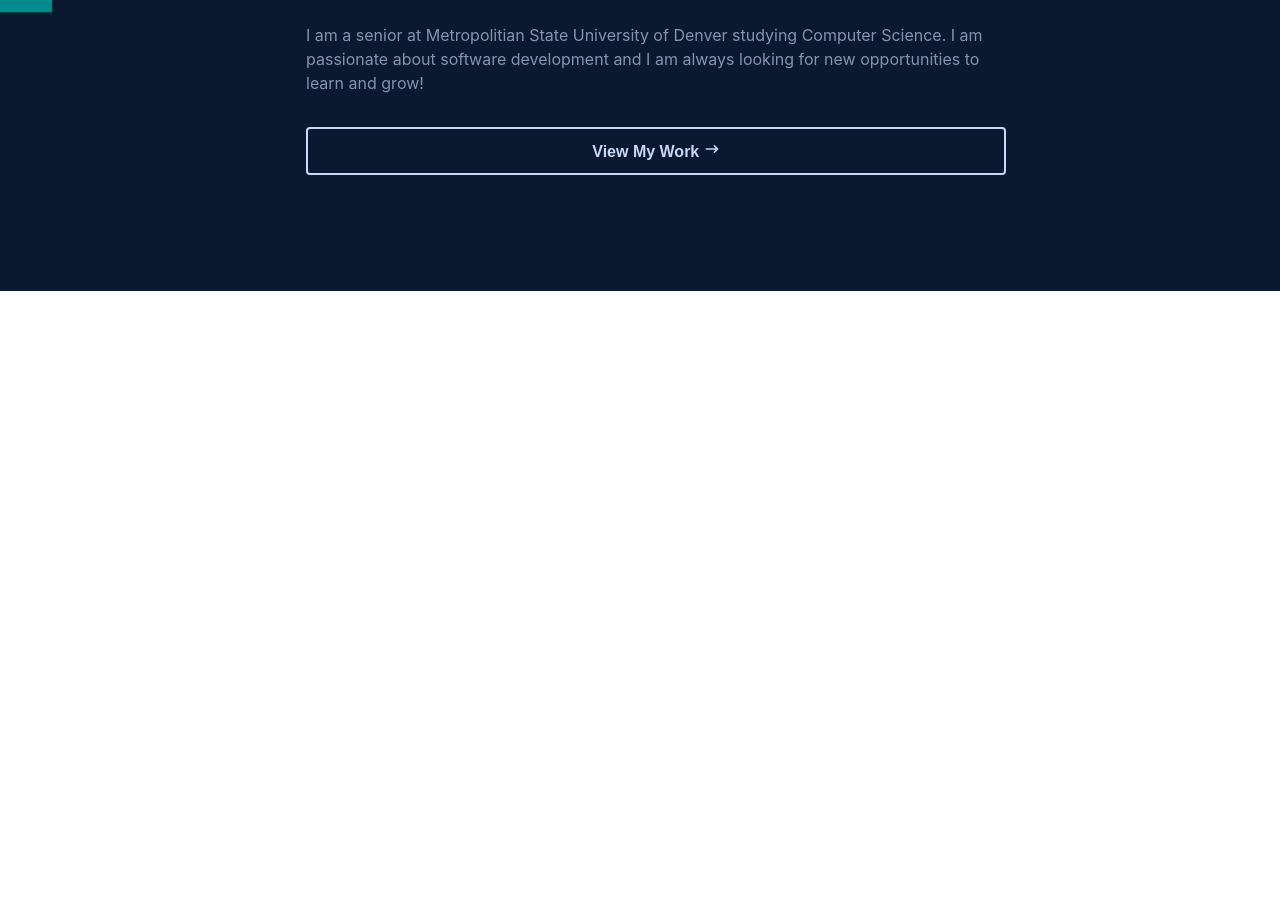
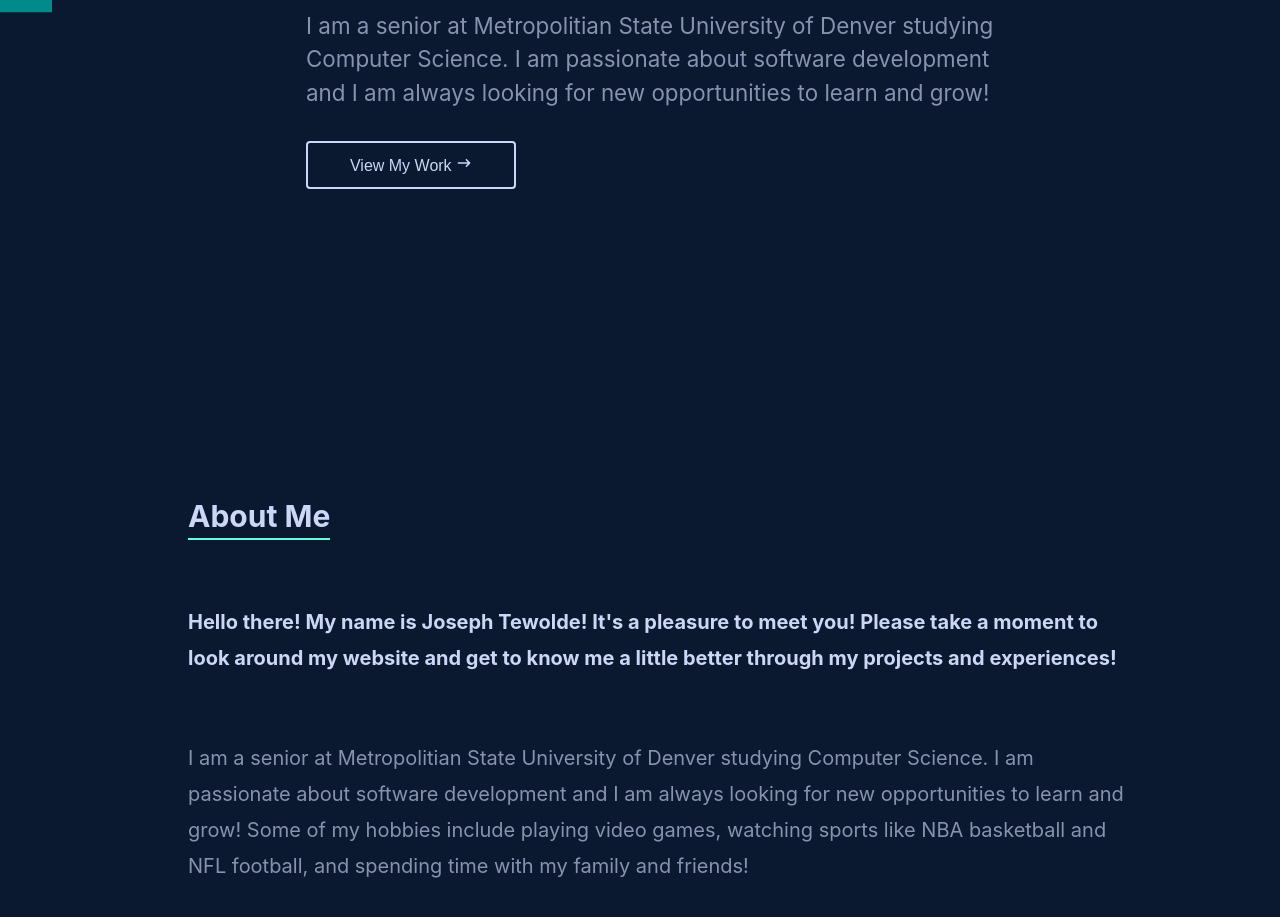
Before and after one commit to jtewolde/PersonalPortfolio-TewoldeJoseph, a React (Create React App) app in the folder frontend/: page / in a window 1280 px wide. Shown: the part 509-1426 px from the top of the page. Before the commit the page ends 800 px from the top, so only its background shows below. Built offline with nearby package versions, Linux system fonts and the light colour scheme.

Commit message:
Added About page and integrated it into the main application

```diff
--- a/frontend/src/App.js
+++ b/frontend/src/App.js
@@ -1,6 +1,7 @@
 import logo from './logo.svg';
 import Navbar from './components/Navbar';
 import Home from './pages/Home';
+import About from './pages/About';
 import './App.css';
 
 
@@ -11,6 +12,7 @@ function App() {
 
       <Navbar />
       <Home />
+      <About />
 
 
     </div>
--- /dev/null
+++ b/frontend/src/pages/About.js
@@ -0,0 +1,32 @@
+import React from 'react'
+import '../pages/styling/About.css';
+
+export default function About() {
+    return (
+        <div className="about-background">
+
+            <div className="about-container">
+
+                <h1 className="about-title">About Me</h1>
+
+                <p className="about-text">
+
+                    Hello there! My name is Joseph Tewolde! It's a pleasure to meet you!
+                    Please take a moment to look around my website and get to know me a little better through my projects and experiences!
+
+                </p>
+
+                <p className="about-paragraph">
+
+                    I am a senior at Metropolitian State University of Denver studying Computer Science.
+                    I am passionate about software development and I am always looking for new opportunities to learn and grow!
+                    Some of my hobbies include playing video games, watching sports like NBA basketball and NFL football, and spending time with my family and friends!
+
+
+                </p>
+
+            </div>
+
+        </div>
+    )
+}
--- a/frontend/src/pages/Home.js
+++ b/frontend/src/pages/Home.js
@@ -10,10 +10,10 @@ export default function Home() {
 
             <div className="home-container">
 
-                <p className="home-title">Hello, my name is </p>
+                <p className="home-title">Hello, My Name is </p>
                 <h1 className="home-name">Joseph Tewolde </h1>
                 <img src={PortfolioImage} alt="Joseph Tewolde" className="home-image" />
-                <h2 className="home-subtitle">I'm an aspiring software developer</h2>
+                <h2 className="home-subtitle">I'm an aspiring software developer!</h2>
                 <p className="home-description">I am a senior at Metropolitian State University of Denver studying Computer Science. I am passionate about software development and I am always looking for new opportunities to learn and grow! </p>
 
                 {/* Button to view my projects/work */}
--- /dev/null
+++ b/frontend/src/pages/styling/About.css
@@ -0,0 +1,61 @@
+/* Background */
+.about-background {
+    width: 100%;
+    height: 100vh;
+    background-color: #0a192f;
+    display: flex;
+    justify-content: center;
+    align-items: center;
+    padding-left: 2rem;
+}
+
+/* Container */
+.about-container {
+    max-width: 1000px;
+    margin: 0 auto;
+    padding: 0 2rem;
+    display: flex;
+    flex-direction: column;
+    align-items: flex-start; /* Align items to the left */
+    gap: 1.5rem; /* Add spacing between title and text */
+}
+
+.about-title {
+    color: #ccd6f6;
+    font-size: 30px;
+    font-weight: bold;
+    padding-bottom: 0.25rem; /* Reduce padding for closer underline */
+    border-bottom: 2px solid #64ffda;
+    display: inline-block;
+    text-align: center;
+    width: fit-content; /* Fit underline to text width */
+}
+
+.about-text {
+    color: #ccd6f6;
+    font-size: 20px;
+    font-weight: bold;
+    line-height: 1.8;
+    text-align: left; /* Align text to the left */
+    width: 100%; /* Ensure text spans full width */
+    padding: 0; /* Remove extra padding */
+}
+
+.about-paragraph {
+    color: #8892b0;
+    font-size: 20px;
+    line-height: 1.8;
+    text-align: left; /* Align paragraph text to the left */
+    width: 100%; /* Ensure paragraph spans full width */
+    padding: 0; /* Remove extra padding */
+}
+
+@media screen and (max-width: 768px) {
+    .about-container {
+        align-items: center; /* Center-align items on small screens */
+        text-align: center; /* Center text on small screens */
+    }
+    .about-title, .about-text, .about-paragraph {
+        text-align: center;
+    }
+}
--- a/frontend/src/pages/styling/Home.css
+++ b/frontend/src/pages/styling/Home.css
@@ -23,7 +23,7 @@
 
 /* Title */
 .home-title {
-    color: #b82693; /* Similar to Tailwind's pink-600 */
+    color: #64ffda;
     font-size: 1.25rem;
     margin-bottom: -1rem;
 }
@@ -55,26 +55,27 @@
 /* Description */
 .home-description {
     color: #8892b0;
-    font-size: 1rem;
+    font-size: 1.4rem;
     line-height: 1.5;
     max-width: 700px;
     margin: 0 auto;
 }
 
 .home-button{
+    display: inline-block;
     padding: 0.75rem 1.5rem;
     margin-top: 2rem;
     background-color: transparent;
     color: #ccd6f6;
     border-radius: 0.25rem;
     font-size: 1rem;
-    font-weight: bold;
     cursor: pointer;
     border: 2px solid #ccd6f6;
+    width: 30%
 }
 
 .home-button:hover {
-    background-color: #a61e8c; /* Similar to Tailwind's pink-700 */
+    background-color: #41a48d;
     transform: scale(1.05);
-    border-color: #a61e8c;
+    border-color: #3eaf94;
 }
```
Also changed, not shown: frontend/src/pages/Skills.js (added), frontend/src/pages/styling/Skills.css (added).
